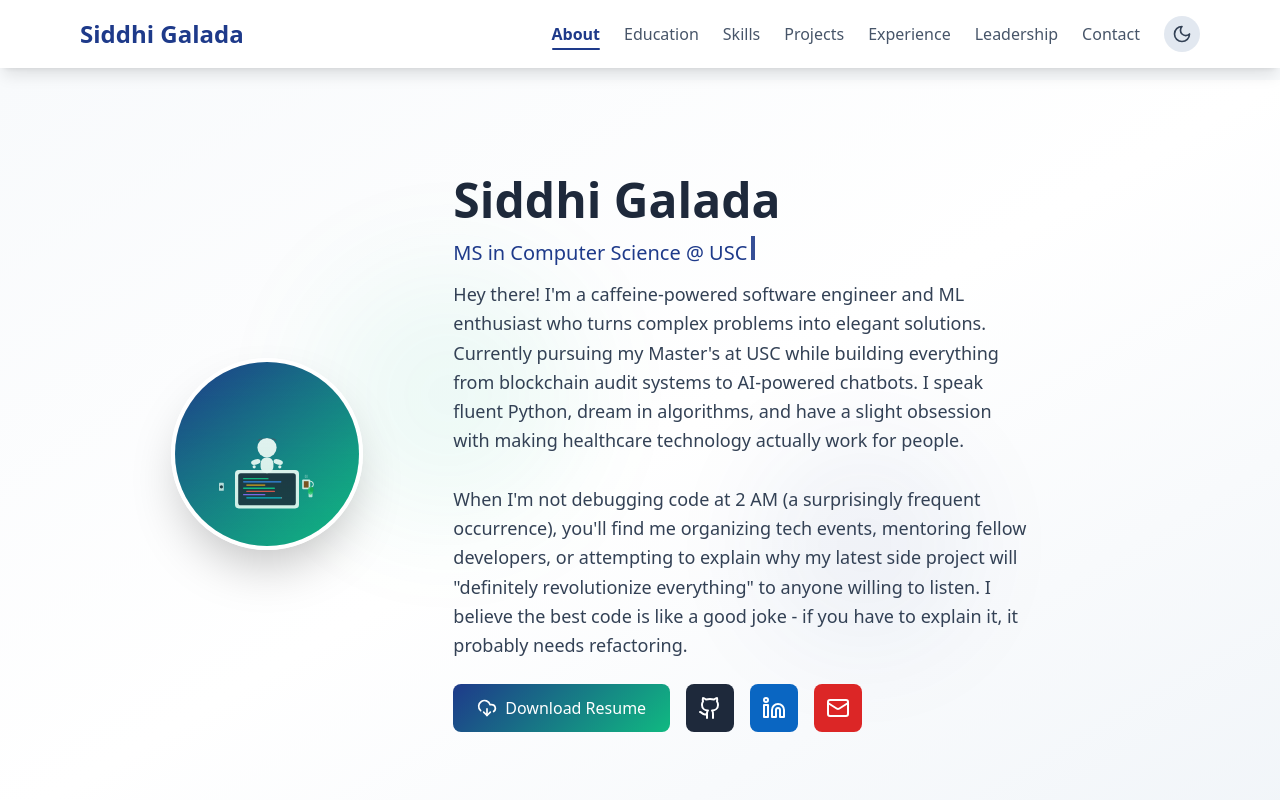
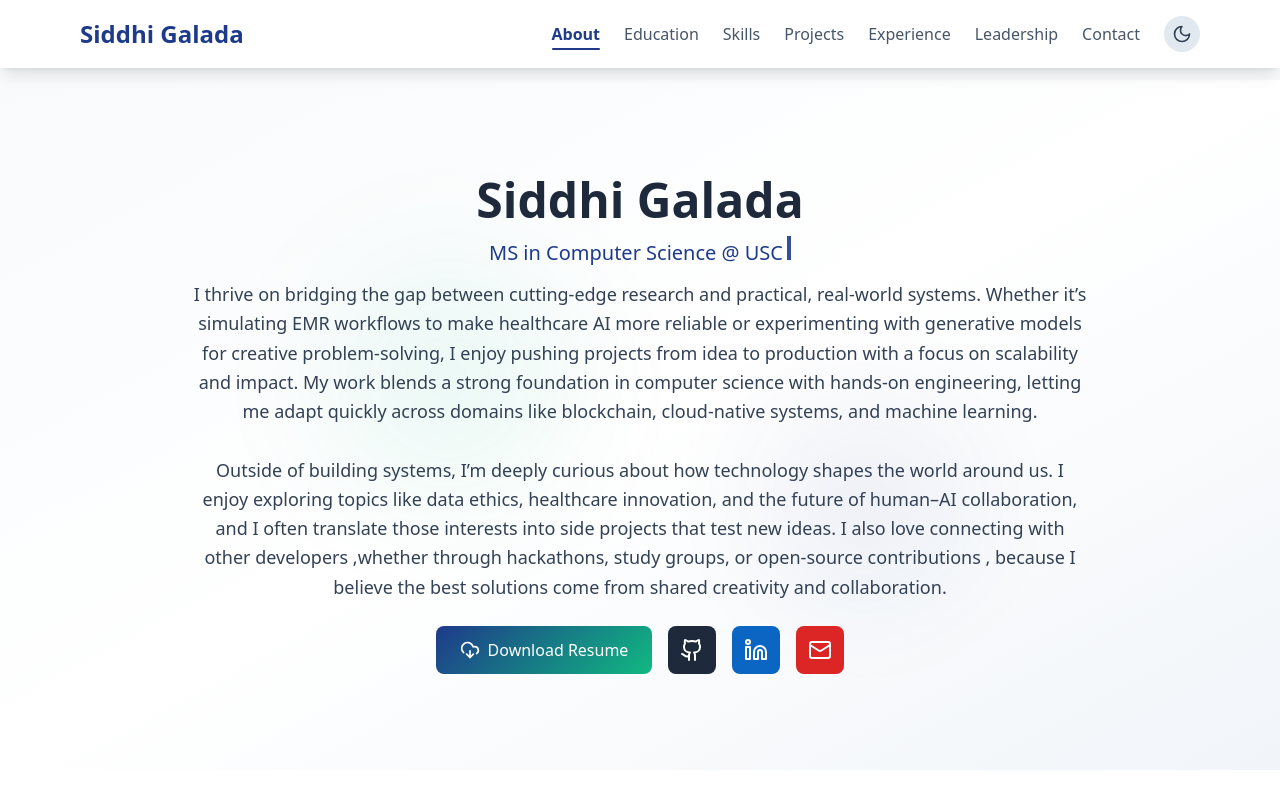
Before and after one commit to SiddhiGalada44/siddhigalada44.github.io, a React (Create React App) app: page / in a window 1280 px wide. Shown: the top 800 px of the page. Built offline with nearby package versions, Linux system fonts and the light colour scheme; the HTML template or start-up script is replaced by a standard one.

Commit message:
Initial Commit

```diff
--- a/src/Portfolio.js
+++ b/src/Portfolio.js
@@ -299,68 +299,8 @@ const Portfolio = () => {
           </div>
 
           <div className="max-w-6xl mx-auto px-4 relative z-10">
-            <div className="flex flex-col md:flex-row items-center">
-              <div className="md:w-1/3 mb-8 md:mb-0 flex justify-center">
-                <div className={`w-48 h-48 rounded-full overflow-hidden ${darkMode ? 'border-4 border-slate-600' : 'border-4 border-white'} shadow-2xl transform hover:scale-105 transition-all duration-500 relative`}>
-                  <div className="w-full h-full flex items-center justify-center text-white" style={{background: 'linear-gradient(135deg, #1e3a8a 0%, #10b981 100%)'}}>
-                    {/* Professional Developer Icon */}
-                    <svg className="w-32 h-32" viewBox="0 0 400 400" fill="none" xmlns="http://www.w3.org/2000/svg">
-                      {/* Laptop Base */}
-                      <rect x="100" y="250" width="200" height="120" rx="12" fill="white" fillOpacity="0.95"/>
-                      <rect x="110" y="260" width="180" height="100" rx="8" fill="#1e293b"/>
-
-                      {/* Screen Content - Code */}
-                      <rect x="125" y="275" width="80" height="4" rx="2" fill="#10b981"/>
-                      <rect x="125" y="285" width="120" height="4" rx="2" fill="#3b82f6"/>
-                      <rect x="135" y="295" width="60" height="4" rx="2" fill="#f59e0b"/>
-                      <rect x="125" y="305" width="100" height="4" rx="2" fill="#10b981"/>
-                      <rect x="135" y="315" width="90" height="4" rx="2" fill="#ef4444"/>
-                      <rect x="125" y="325" width="70" height="4" rx="2" fill="#8b5cf6"/>
-                      <rect x="135" y="335" width="110" height="4" rx="2" fill="#06b6d4"/>
-
-                      {/* Cursor */}
-                      <rect x="245" y="335" width="2" height="4" fill="white" className="animate-pulse"/>
-
-                      {/* Professional Figure */}
-                      <circle cx="200" cy="180" r="30" fill="white" fillOpacity="0.95"/>
-
-                      {/* Professional Hair */}
-                      <path d="M170 160 Q200 140 230 160 Q230 150 200 150 Q170 150 170 160" fill="#4a5568"/>
-
-                      {/* Body */}
-                      <rect x="180" y="210" width="40" height="50" rx="20" fill="white" fillOpacity="0.95"/>
-
-                      {/* Arms positioned over keyboard */}
-                      <ellipse cx="165" cy="225" rx="15" ry="8" fill="white" fillOpacity="0.95" transform="rotate(-15 165 225)"/>
-                      <ellipse cx="235" cy="225" rx="15" ry="8" fill="white" fillOpacity="0.95" transform="rotate(15 235 225)"/>
-
-                      {/* Hands on keyboard */}
-                      <circle cx="160" cy="240" r="5" fill="white" fillOpacity="0.95"/>
-                      <circle cx="240" cy="240" r="5" fill="white" fillOpacity="0.95"/>
-
-                      {/* Coffee Cup */}
-                      <rect x="310" y="280" width="25" height="30" rx="3" fill="white" fillOpacity="0.9"/>
-                      <rect x="315" y="285" width="15" height="20" fill="#8b4513"/>
-                      <path d="M335 285 Q345 285 345 295 Q345 305 335 305" stroke="white" strokeWidth="3" fill="none" fillOpacity="0.9"/>
-
-                      {/* Steam from coffee */}
-                      <path d="M320 275 Q322 270 320 265 Q318 270 320 275" stroke="white" strokeWidth="1" strokeOpacity="0.6" fill="none"/>
-                      <path d="M325 275 Q327 270 325 265 Q323 270 325 275" stroke="white" strokeWidth="1" strokeOpacity="0.6" fill="none"/>
-
-                      {/* Desk items */}
-                      <rect x="50" y="290" width="15" height="25" rx="2" fill="white" fillOpacity="0.8"/>
-                      <circle cx="57.5" cy="302.5" r="5" fill="#1e293b"/>
-
-                      {/* Plant */}
-                      <rect x="330" y="320" width="12" height="15" rx="2" fill="white" fillOpacity="0.8"/>
-                      <ellipse cx="336" cy="315" rx="8" ry="12" fill="#22c55e" fillOpacity="0.8"/>
-                      <ellipse cx="340" cy="310" rx="6" ry="8" fill="#16a34a" fillOpacity="0.8"/>
-                    </svg>
-                  </div>
-                  <div className="absolute inset-0" style={{background: 'linear-gradient(to top, rgba(16, 185, 129, 0.2) 0%, transparent 100%)'}}></div>
-                </div>
-              </div>
-              <div className="md:w-2/3 text-center md:text-left">
+            <div className="text-center">
+              <div className="max-w-4xl mx-auto">
                 <h2 className={`text-5xl font-bold mb-3 ${darkMode ? 'text-white' : 'text-slate-800'} animate-fadeIn`}>
                   Siddhi Galada
                 </h2>
@@ -368,17 +308,22 @@ const Portfolio = () => {
                   {typedText}
                   <span className={`inline-block w-1 ml-1 h-6 ${typingComplete ? 'animate-blink' : ''}`} style={{backgroundColor: darkMode ? '#10b981' : '#1e3a8a'}}></span>
                 </p>
-                <p className={`${darkMode ? 'text-slate-300' : 'text-slate-700'} mb-6 max-w-xl text-lg leading-relaxed`}>
-                  Hey there! I'm a caffeine-powered software engineer and ML enthusiast who turns complex problems into elegant solutions.
-                  Currently pursuing my Master's at USC while building everything from blockchain audit systems to AI-powered chatbots.
-                  I speak fluent Python, dream in algorithms, and have a slight obsession with making healthcare technology actually work for people.
-                  <br />
-                  <br />
-                  When I'm not debugging code at 2 AM (a surprisingly frequent occurrence), you'll find me organizing tech events,
-                  mentoring fellow developers, or attempting to explain why my latest side project will "definitely revolutionize everything"
-                  to anyone willing to listen. I believe the best code is like a good joke - if you have to explain it, it probably needs refactoring.
-                </p>
-                <div className="flex flex-wrap justify-center md:justify-start gap-4">
+                <p className={`${darkMode ? 'text-slate-300' : 'text-slate-700'} mb-6 max-w-4xl mx-auto text-lg leading-relaxed`}>
+                    I thrive on bridging the gap between cutting-edge research and practical, real-world systems.
+                    Whether it’s simulating EMR workflows to make healthcare AI more reliable or experimenting with generative models
+                    for creative problem-solving, I enjoy pushing projects from idea to production with a focus on scalability and impact.
+                    My work blends a strong foundation in computer science with hands-on engineering, letting me adapt quickly across
+                    domains like blockchain, cloud-native systems, and machine learning.
+                    <br />
+                    <br />
+                    Outside of building systems, I’m deeply curious about how technology shapes the world around us.
+                    I enjoy exploring topics like data ethics, healthcare innovation, and the future of human–AI collaboration,
+                    and I often translate those interests into side projects that test new ideas.
+                    I also love connecting with other developers ,whether through hackathons, study groups, or open-source contributions ,
+                    because I believe the best solutions come from shared creativity and collaboration.
+                  </p>
+
+                <div className="flex flex-wrap justify-center gap-4">
                   <a
                     href="/Galada_Siddhi_Resume.pdf"
                     download
@@ -541,14 +486,6 @@ const Portfolio = () => {
                         </div>
                       </div>
                     ))}
-                  </div>
-
-                  {/* Category Footer */}
-                  <div className="relative z-10 mt-6 pt-6 border-t border-slate-200/20">
-                    <div className={`flex items-center justify-center text-sm font-medium ${darkMode ? 'text-slate-400' : 'text-slate-500'}`}>
-                      <Star className="w-4 h-4 mr-2 text-amber-400" />
-                      {skills.length} Technologies
-                    </div>
                   </div>
                 </div>
               ))}
@@ -743,9 +680,6 @@ const Portfolio = () => {
               className={`${darkMode ? 'bg-slate-700 border-slate-600' : 'bg-slate-50 border-slate-200'} p-8 rounded-xl shadow-lg border transition-all duration-300 hover:shadow-xl transform hover:translate-x-2`}
             >
               <div className="flex items-center mb-6">
-                <div className={`p-3 rounded-full mr-4`} style={{backgroundColor: darkMode ? '#10b981' : '#1e3a8a'}}>
-                  <Users className="w-8 h-8 text-white" />
-                </div>
                 <div>
                   <h3 className={`text-2xl font-bold ${darkMode ? 'text-white' : 'text-slate-800'}`}>Women Who Code</h3>
                   <p className={`${darkMode ? 'text-slate-400' : 'text-slate-600'}`}>Member since Feb 2020 • Global (Remote)</p>
```
